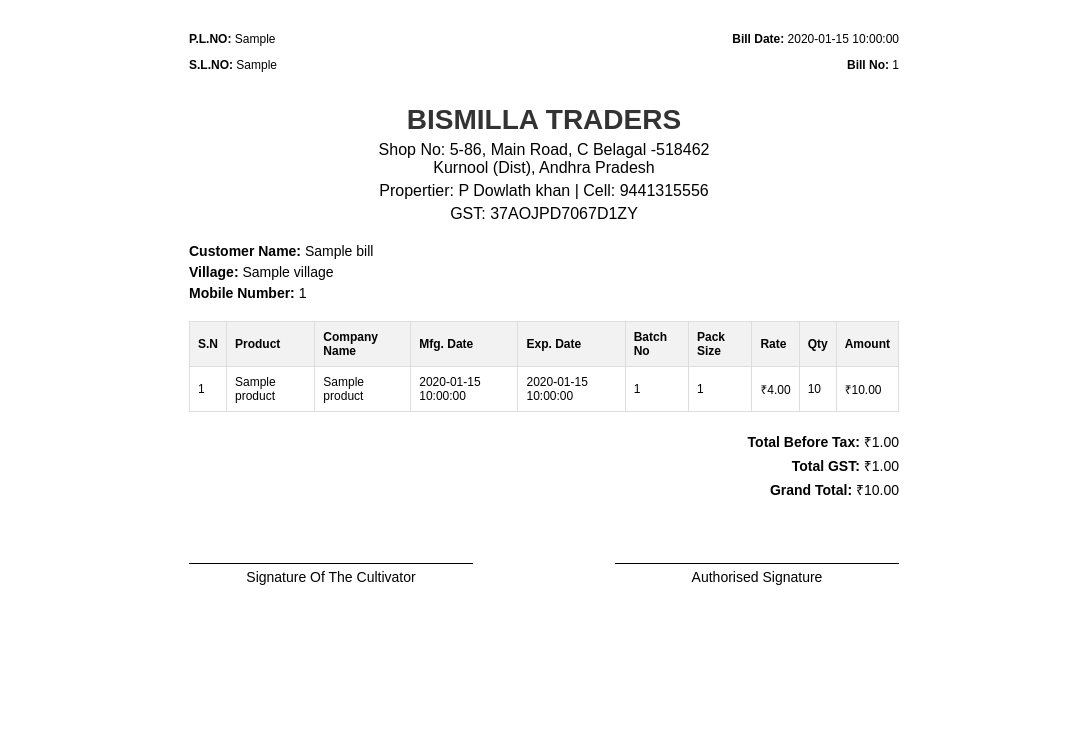
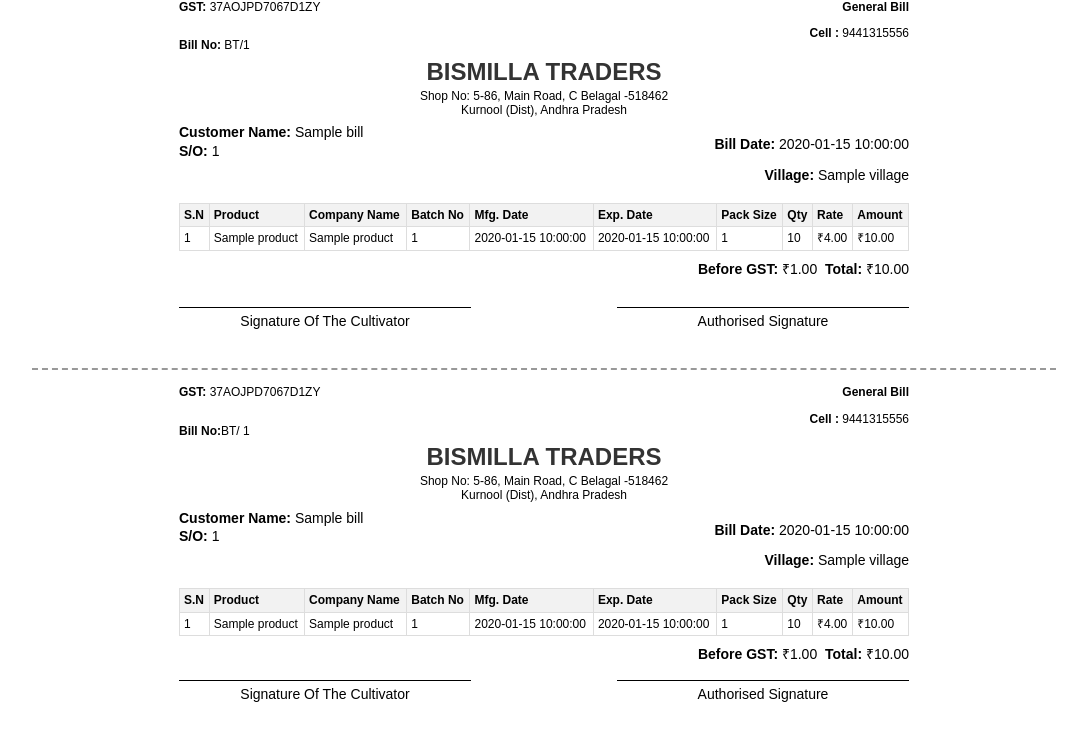
Before and after one commit to irfan-0057/Bill-Me, a Flask app: template templates/bill_template.html in a window 1280 px wide. Shown: the top 741 px of the page, without its empty margins (96-1183 px from the left). Run offline with Flask 3, Linux system fonts and the light colour scheme; the template is opened without the code that fills it: most values are stand-ins (such as "Sample title", 1, 10 or a date in 2020).

Commit message:
Update bill_template.html

```diff
--- a/templates/bill_template.html
+++ b/templates/bill_template.html
@@ -8,22 +8,43 @@
             margin: 0;
             padding: 0;
             font-size: 12px;
+            line-height: 1.2;
         }
         .bill-container {
             width: 750px;
             max-width: 95%;
             margin: 0 auto;
-            padding: 20px;
+            padding: 0 10px 10px;
             box-sizing: border-box;
         }
-        .header-top {
+        .copy-label {
+            text-align: center;
+            font-size: 14px;
+            font-weight: bold;
+            padding-top: 0;
+            margin-top: 0;
+            margin-bottom: 5px;
+        }
+        .top-info {
             display: flex;
             justify-content: space-between;
-            margin-bottom: 20px;
+            align-items: flex-start;
+            margin-bottom: 5px;
+            font-size: 12px;
+        }
+        .top-info .left-info {
+            flex: 1;
+        }
+        .top-info .right-info {
+            flex: 1;
+            text-align: right;
+        }
+        .top-info p {
+            margin: 0;
         }
         .header {
             text-align: center;
-            margin-bottom: 20px;
+            margin-bottom: 5px;
         }
         .header h1 {
             font-size: 24px;
@@ -31,24 +52,31 @@
             color: #333;
         }
         .header p {
-            margin: 5px 0;
+            margin: 2px 0;
+            font-size: 12px;
+        }
+        .details-section {
+            display: flex;
+            justify-content: space-between;
+            align-items: flex-start;
+            margin-bottom: 5px;
             font-size: 14px;
         }
-        .details-section {
-            margin-bottom: 20px;
-            font-size: 14px;
+        .details-section .left-details p {
+            margin: 2px 0;
         }
-        .details-section p {
-            margin: 5px 0;
+        .details-section .right-details {
+            text-align: right;
+            padding-left: 20px;
         }
         table {
             width: 100%;
             border-collapse: collapse;
-            margin-bottom: 20px;
+            margin-bottom: 10px;
         }
         th, td {
             border: 1px solid #ddd;
-            padding: 8px;
+            padding: 4px;
             text-align: left;
             font-size: 12px;
         }
@@ -57,14 +85,14 @@
         }
         .totals-section {
             text-align: right;
-            margin-top: 20px;
+            margin-top: 5px;
             font-size: 14px;
         }
         .totals-section p {
-            margin: 5px 0;
+            margin: 2px 0;
         }
         .signature-section {
-            margin-top: 50px;
+            margin-top: 15px;
             display: flex;
             justify-content: space-between;
             font-size: 14px;
@@ -75,32 +103,49 @@
             width: 40%;
             text-align: center;
         }
+        .separator {
+            border: none;
+            border-top: 2px dashed #999;
+            margin: 15px auto;
+            width: 80%;
+        }
     </style>
 </head>
 <body>
+
     <div class="bill-container">
-        <div class="header-top">
-            <div style="text-align: left;">
-                <p><strong>P.L.NO:</strong> {{ bill_data.pl_no }}</p>
-                <p><strong>S.L.NO:</strong> {{ bill_data.sl_no }}</p>
+        <div class="top-info">
+            <div class="left-info">
+                <p style="margin-bottom: 24px;"><strong>GST:</strong> 37AOJPD7067D1ZY</p>
+
+                <p><strong>Bill No:</strong> BT/{{ bill_data.billNumber }}</p>
             </div>
-            <div style="text-align: right;">
-                <p><strong>Bill Date:</strong> {{ bill_data.billDate }}</p>
-                <p><strong>Bill No:</strong> {{ bill_data.billNumber }}</p>
+            <div class="right-info">
+                {% if bill_data.bill_type == 'pesticide' %}
+                <p><strong>P.L.NO:</strong>4452</p>
+                {% elif bill_data.bill_type == 'fertilizer' %}
+                <p><strong>F.L.NO:</strong>KNL/05/ADA/FR/2019/24403</p>
+                {% else %}
+                <p><strong>General Bill</strong></p>
+                {% endif %}
+                <p style="margin-top: 12px;"><strong>Cell :</strong> 9441315556</p>
             </div>
         </div>
 
         <div class="header">
-            <h1 style="font-size: 28px;">BISMILLA TRADERS</h1>
-            <p style="font-size: 16px;">Shop No: 5-86, Main Road, C Belagal -518462<br>Kurnool (Dist), Andhra Pradesh</p>
-            <p style="font-size: 16px;">Propertier: P Dowlath khan | Cell: 9441315556</p>
-            <p style="font-size: 16px;">GST: 37AOJPD7067D1ZY</p>
+            <h1>BISMILLA TRADERS</h1>
+            <p>Shop No: 5-86, Main Road, C Belagal -518462<br>Kurnool (Dist), Andhra Pradesh</p>
         </div>
 
         <div class="details-section">
-            <p><strong>Customer Name:</strong> {{ bill_data.customerName }}</p>
-            <p><strong>Village:</strong> {{ bill_data.village }}</p>
-            <p><strong>Mobile Number:</strong> {{ bill_data.mobileNum }}</p>
+            <div class="left-details">
+                <p><strong>Customer Name:</strong> {{ bill_data.customerName }}</p>
+                <p><strong>S/O:</strong> {{ bill_data.mobileNum }}</p>
+            </div>
+            <div class="right-details">
+                <p><strong>Bill Date:</strong> {{ bill_data.billDate }}</p>
+                <p><strong>Village:</strong> {{ bill_data.village }}</p>
+            </div>
         </div>
 
         <table>
@@ -109,12 +154,12 @@
                     <th>S.N</th>
                     <th>Product</th>
                     <th>Company Name</th>
+                    <th>Batch No</th>
                     <th>Mfg. Date</th>
                     <th>Exp. Date</th>
-                    <th>Batch No</th>
                     <th>Pack Size</th>
+                    <th>Qty</th>
                     <th>Rate</th>
-                    <th>Qty</th>
                     <th>Amount</th>
                 </tr>
             </thead>
@@ -124,12 +169,12 @@
                     <td>{{ loop.index }}</td>
                     <td>{{ product.name }}</td>
                     <td>{{ product.company_name }}</td>
+                    <td>{{ product.batch_num }}</td>
                     <td>{{ product.mfg_date }}</td>
                     <td>{{ product.exp_date }}</td>
-                    <td>{{ product.batch_num }}</td>
                     <td>{{ product.pack_size }}</td>
+                    <td>{{ product.qty }}</td>
                     <td>₹{{ "%.2f"|format(product.rate) }}</td>
-                    <td>{{ product.qty }}</td>
                     <td>₹{{ "%.2f"|format(product.amount) }}</td>
                 </tr>
                 {% endfor %}
@@ -137,10 +182,85 @@
         </table>
 
         <div class="totals-section">
-            <p><strong>Total Before Tax:</strong> ₹{{ "%.2f"|format(bill_data.totalBeforeTax) }}</p>
-            <p><strong>Total GST:</strong> ₹{{ "%.2f"|format(bill_data.totalGst) }}</p>
-            <p><strong>Grand Total:</strong> ₹{{ "%.2f"|format(bill_data.grandTotal) }}</p>
+            <p><strong>Before GST:</strong> ₹{{ "%.2f"|format(bill_data.totalBeforeTax) }}&nbsp;&nbsp;<strong>Total:</strong> ₹{{ "%.2f"|format(bill_data.grandTotal) }}</p>
         </div>
+
+        <div class="signature-section">
+            <p>Signature Of The Cultivator</p>
+            <p>Authorised Signature</p>
+        </div>
+    </div>
+
+    <hr class="separator">
+
+    <div class="bill-container">
+
+        <div class="top-info">
+            <div class="left-info">
+                <p style="margin-bottom: 24px;"><strong>GST:</strong> 37AOJPD7067D1ZY</p>
+                <p><strong>Bill No:</strong>BT/ {{ bill_data.billNumber }}</p>
+            </div>
+            <div class="right-info">
+                {% if bill_data.bill_type == 'pesticide' %}
+                <p><strong>P.L.NO:</strong>4452</p>
+                {% elif bill_data.bill_type == 'fertilizer' %}
+                <p><strong>F.L.NO:</strong>KNL/05/ADA/FR/2019/24403</p>
+                {% else %}
+                <p><strong>General Bill</strong></p>
+                {% endif %}
+                <p style="margin-top: 12px;"><strong>Cell :</strong> 9441315556</p>
+            </div>
+        </div>
+        <div class="header">
+            <h1>BISMILLA TRADERS</h1>
+            <p>Shop No: 5-86, Main Road, C Belagal -518462<br>Kurnool (Dist), Andhra Pradesh</p>
+        </div>
+        <div class="details-section">
+            <div class="left-details">
+                <p><strong>Customer Name:</strong> {{ bill_data.customerName }}</p>
+                <p><strong>S/O:</strong> {{ bill_data.mobileNum }}</p>
+            </div>
+            <div class="right-details">
+                <p><strong>Bill Date:</strong> {{ bill_data.billDate }}</p>
+                <p><strong>Village:</strong> {{ bill_data.village }}</p>
+            </div>
+        </div>
+
+        <table>
+            <thead>
+                <tr>
+                    <th>S.N</th>
+                    <th>Product</th>
+                    <th>Company Name</th>
+                    <th>Batch No</th>
+                    <th>Mfg. Date</th>
+                    <th>Exp. Date</th>
+                    <th>Pack Size</th>
+                    <th>Qty</th>
+                    <th>Rate</th>
+                    <th>Amount</th>
+                </tr>
+            </thead>
+            <tbody>
+                {% for product in bill_data.products %}
+                <tr>
+                    <td>{{ loop.index }}</td>
+                    <td>{{ product.name }}</td>
+                    <td>{{ product.company_name }}</td>
+                    <td>{{ product.batch_num }}</td>
+                    <td>{{ product.mfg_date }}</td>
+                    <td>{{ product.exp_date }}</td>
+                    <td>{{ product.pack_size }}</td>
+                    <td>{{ product.qty }}</td>
+                    <td>₹{{ "%.2f"|format(product.rate) }}</td>
+                    <td>₹{{ "%.2f"|format(product.amount) }}</td>
+                </tr>
+                {% endfor %}
+            </tbody>
+        </table>
+
+        <div class="totals-section">
+            <p><strong>Before GST:</strong> ₹{{ "%.2f"|format(bill_data.totalBeforeTax) }}&nbsp;&nbsp;<strong>Total:</strong> ₹{{ "%.2f"|format(bill_data.grandTotal) }}</p>
 
         <div class="signature-section">
             <p>Signature Of The Cultivator</p>
```
